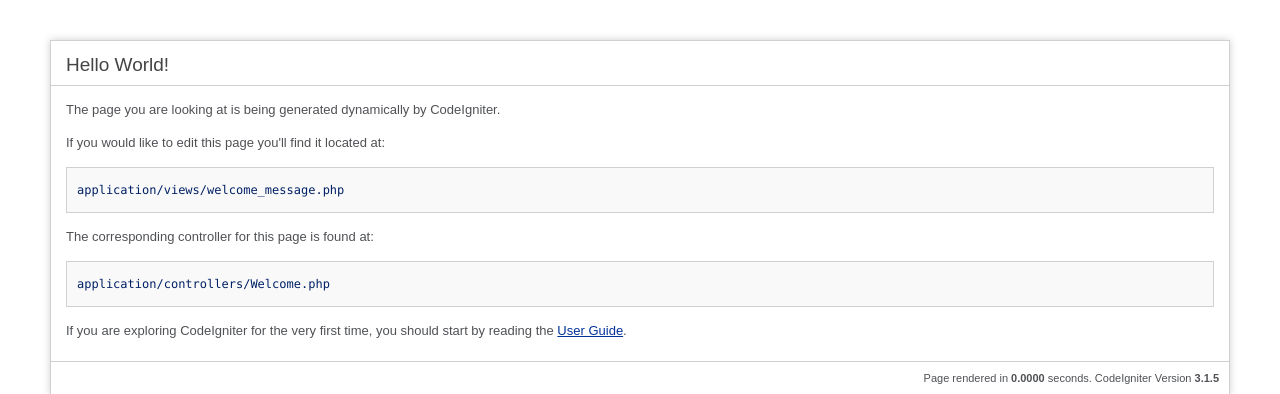
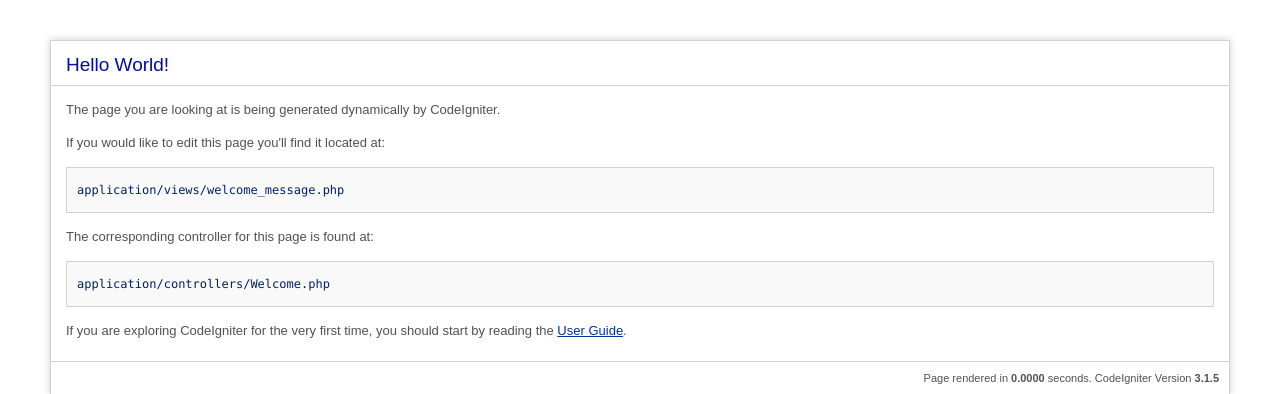
Before and after one commit to cp1408/swift, a CodeIgniter app: page /database/ in a window 1280 px wide. Shown: the top 394 px of the page. Run offline with CodeIgniter, Linux system fonts and the light colour scheme.

Commit message:
changes the heading color to blue in application/views/welcome.php

```diff
--- a/application/views/welcome_message.php
+++ b/application/views/welcome_message.php
@@ -25,7 +25,7 @@ defined('BASEPATH') OR exit('No direct script access allowed');
 	}
 
 	h1 {
-		color: #444;
+		color: #000DA2;
 		background-color: transparent;
 		border-bottom: 1px solid #D0D0D0;
 		font-size: 19px;
```
